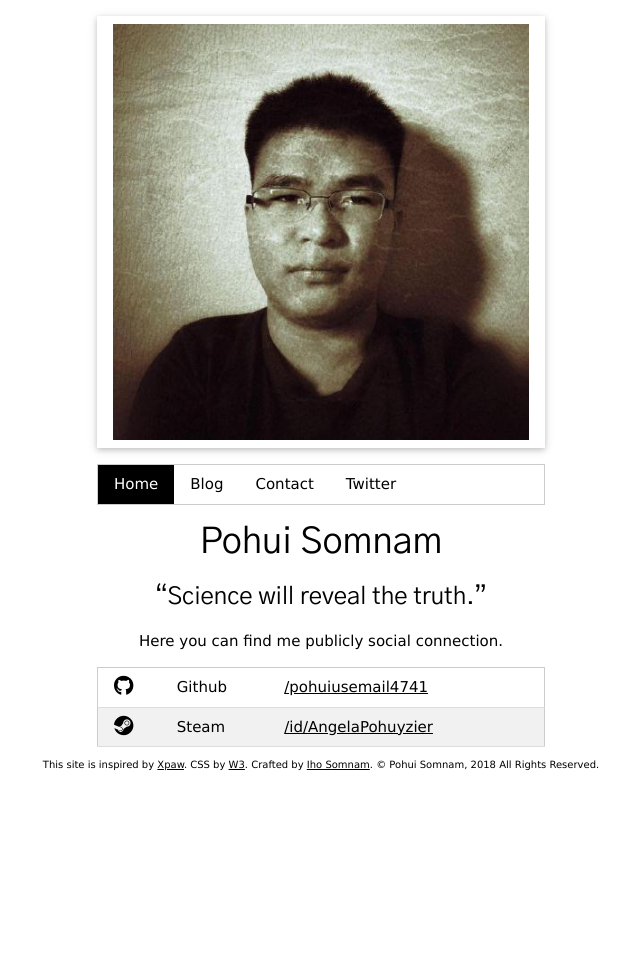
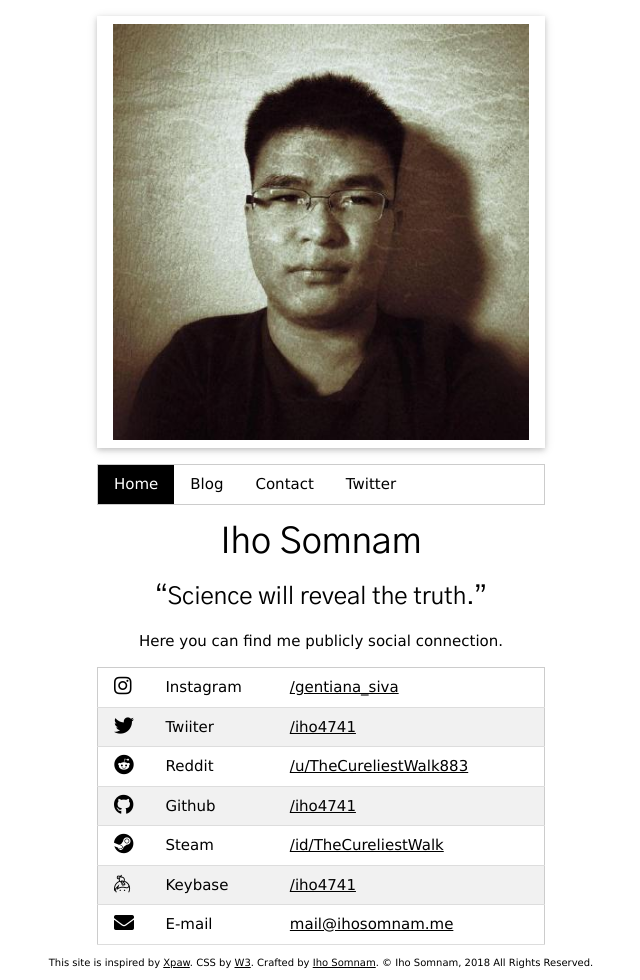
Before and after one commit to fossabot/jekyll-web-w3, a Jekyll site: the page built from index.md, in a window 1280 px wide. Shown: the whole page, without its empty margins (319-959 px from the left). Built offline with Jekyll 4.4.1, drawn with Linux system fonts in a browser that asks for light colours; before the commit the page ends 900 px from its top, so only the background shows below that.

Commit message:
commit before merge

```diff
--- a/_config.yml
+++ b/_config.yml
@@ -13,18 +13,18 @@
 # you will see them accessed via {{ site.title }}, {{ site.email }}, and so on.
 # You can create any custom variable you would like, and they will be accessible
 # in the templates via {{ site.myvariable }}.
-title: Pohui Somnam
+title: Iho Somnam
 subtitle: Science will reveal the truth.
 description: Here you can find me publicly social connection. # this means to ignore newlines until "baseurl:" Leave it! Cause I use HTML FUCKER!
 social:
-  Instagram:
-  Twitter:
-  Reddit:
-  Github: pohuiusemail4741
-  Steam: AngelaPohuyzier
-  Keybase:
-  Email:
-author: Pohui Somnam
+  Instagram: gentiana_siva
+  Twitter: iho4741
+  Reddit: TheCureliestWalk883
+  Github: iho4741
+  Steam: TheCureliestWalk
+  Keybase: iho4741
+  Email: mail@ihosomnam.me
+author: Iho Somnam
 baseurl: "" # the subpath of your site, e.g. /blog
 url: "" # the base hostname & protocol for your site, e.g. http://example.com
 google_analytics: UA-107485569-9
```
